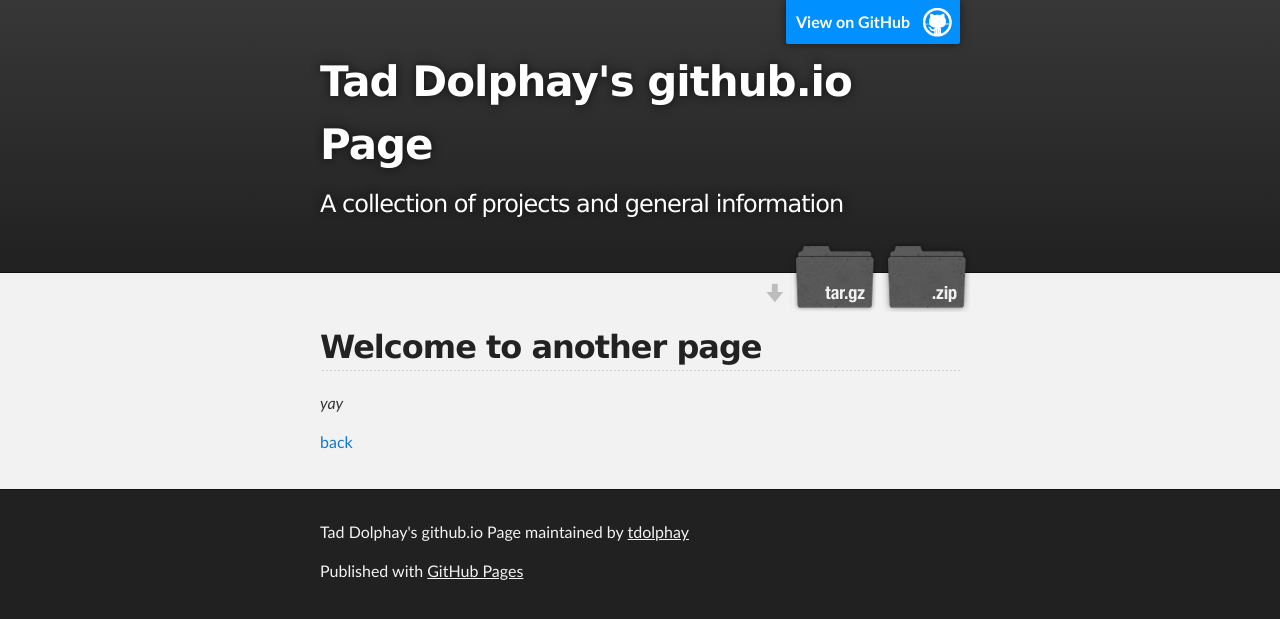
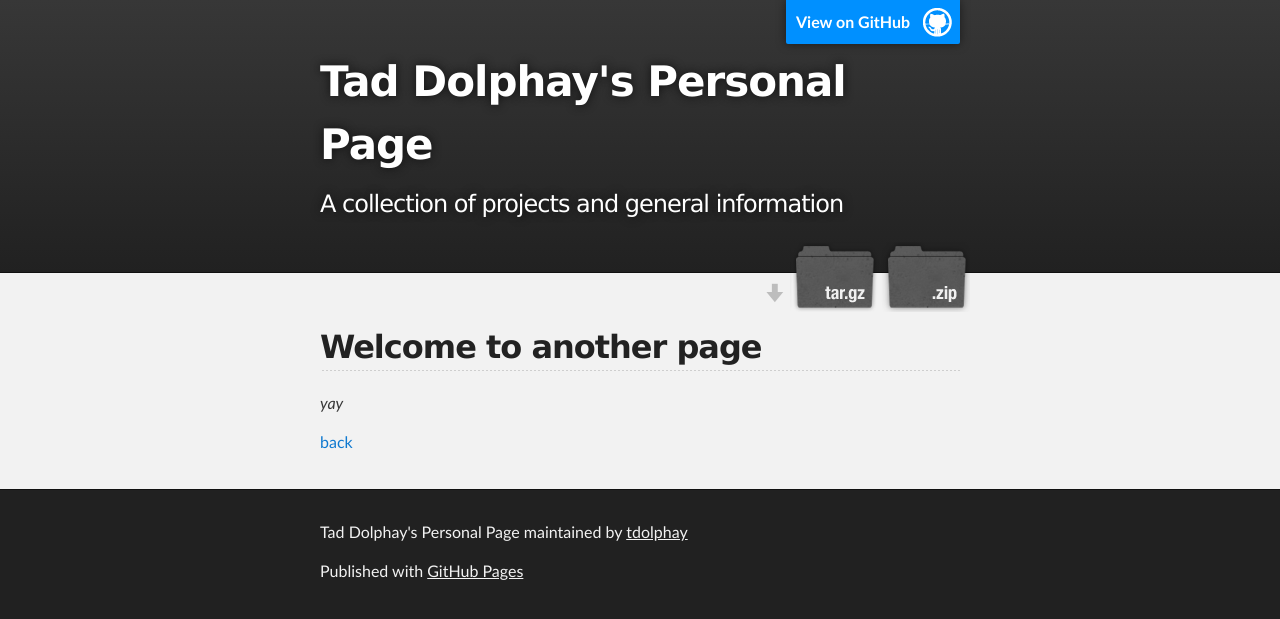
Before and after one commit to tdolphay/tdolphay.github.io, a Jekyll site: the page built from another-page.md, in a window 1280 px wide. Shown: the top 619 px of the page. Built offline with Jekyll 4.4.1, drawn with Linux system fonts in a browser that asks for light colours; our own code applies the rules of GitHub Pages for plain Markdown files.

Commit message:
Updated title

```diff
--- a/_config.yml
+++ b/_config.yml
@@ -1,4 +1,4 @@
-title: Tad Dolphay's github.io Page
+title: Tad Dolphay's Personal Page
 description: A collection of projects and general information
 show_downloads: true
 
```
